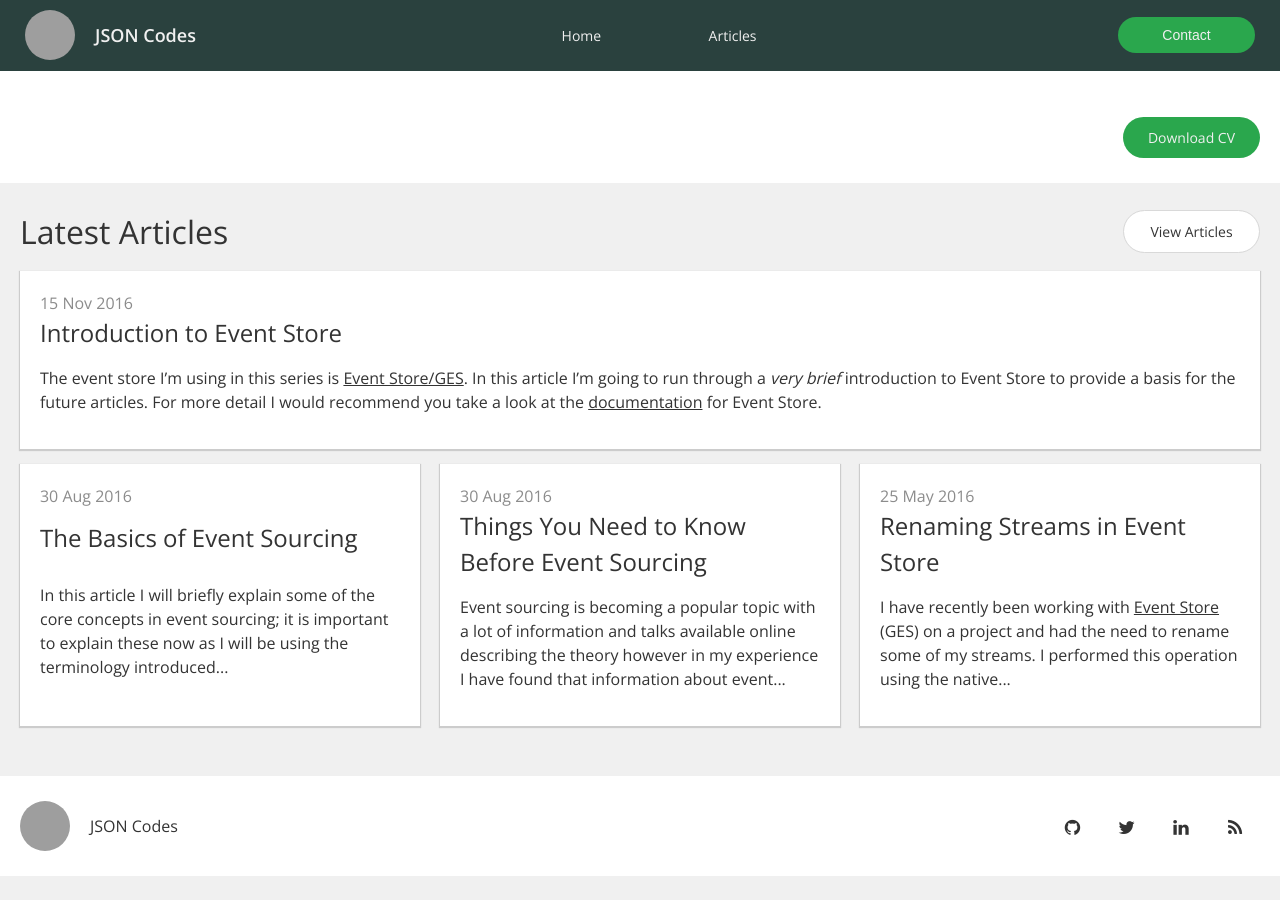
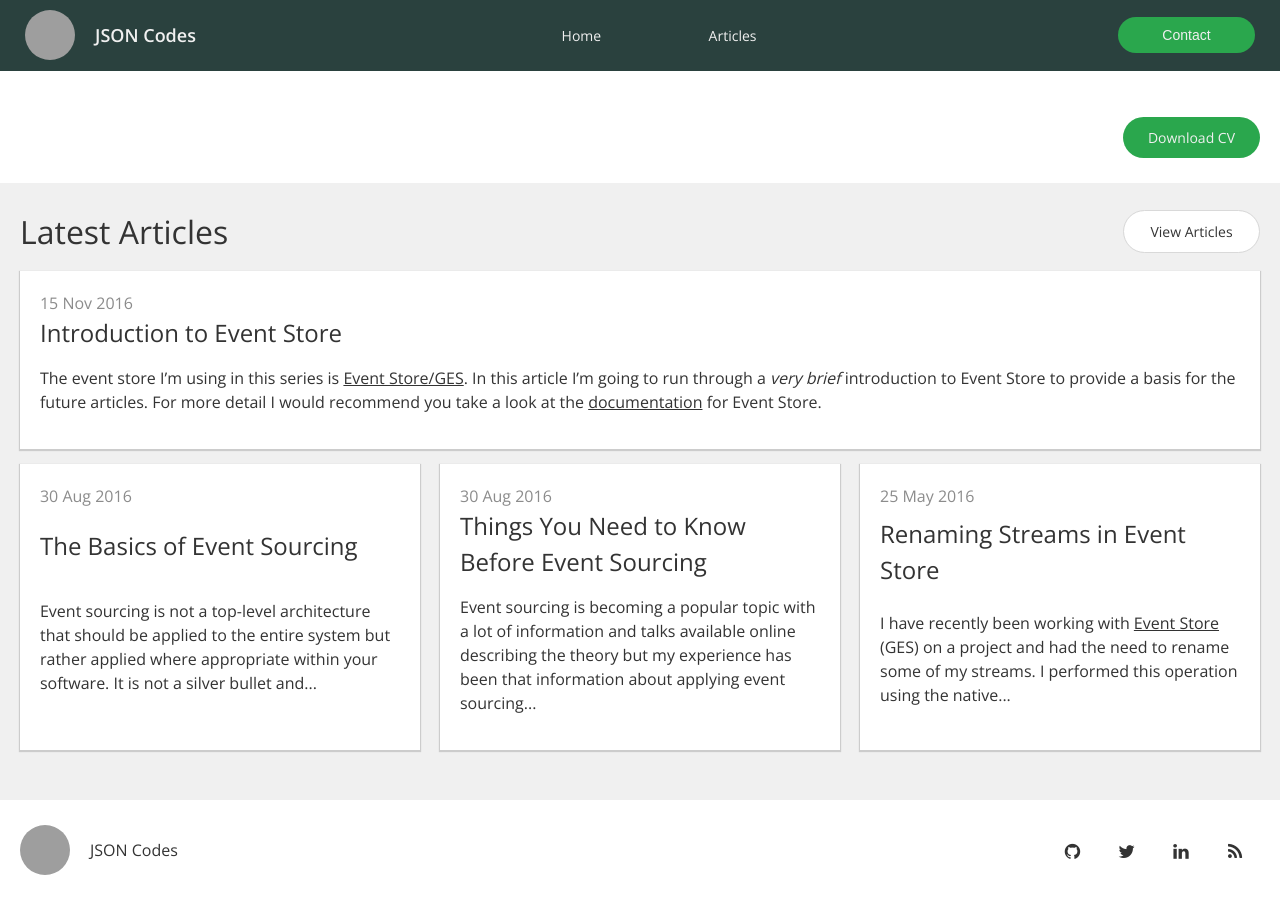
Before and after one commit to jsoncodes/jsoncodes.github.io, a Jekyll site: the page built from index.html, in a window 1280 px wide and 900 px high, scrolled down 1114 px. Built offline with Jekyll 4.4.1, drawn with Linux system fonts in a browser that asks for light colours; nearby versions of some CDN libraries; before the commit the page ends 1990 px from its top, so only the background shows below that; grey boxes are pictures that could not be loaded.

Commit message:
Ammendments

```diff
--- a/_posts/event-sourcing/2016-08-30-things-you-need-to-know-before-event-sourcing.markdown
+++ b/_posts/event-sourcing/2018-01-01-things-you-need-to-know-before-event-sourcing.md
@@ -7,7 +7,7 @@
 series_post_title: Introduction
 ---
 
-Event sourcing is becoming a popular topic with a lot of information and talks available online describing the theory however in my experience I have found that information about event sourcing in practice is harder to come by.  This series is aimed at providing a practical guide (including some .NET code samples) of things you need to know before building an event sourced application.
+Event sourcing is becoming a popular topic with a lot of information and talks available online describing the theory but my experience has been that information about applying event sourcing in practice is harder to come by.  This series is aimed at providing a practical guide (including some .NET code samples) of things you need to know before building an event sourced application.  I am by no means an expert but I want to share my experiences and what I have learned from writing event sourced applications in the past.
 
 I am going to assume some knowledge of the theory of event sourcing (as there are better sources for this) though I will provide a quick introduction to the core concepts.
 
@@ -17,12 +17,10 @@
 
 - Basics of event sourcing
 - Introduction to [Event Store](http://geteventstore.com)
-- Event sourcing and Domain Driven Design (including example code for event sourced aggregates)
+- Event sourcing and Domain Driven Design
 - Projections and read models
 - Event versioning
 - Event Store operations
-
-I won't claim to have all the answers in this series and will be asking some questions throughout that you should perhaps ask yourself (and share your answers for) before making use of event sourcing.
 
 ## Event Stores
 
--- a/_posts/event-sourcing/2016-11-14-basics-of-event-sourcing.markdown
+++ b/_posts/event-sourcing/2018-01-02-basics-of-event-sourcing.md
@@ -6,11 +6,9 @@
 series: Things You Need to Know Before Event Sourcing
 ---
 
-In this article I will briefly explain some of the core concepts in event sourcing; it is important to explain these now as I will be using the terminology introduced in this article throughout the series.
+Event sourcing is not a top-level architecture that should be applied to the entire system but rather applied where appropriate within your software.  It is not a silver bullet and in fact you may find that by applying event sourcing you are trading one set of problems for another; that said, event sourcing opens up a lot of interesting possibilities for your application.
 
-Event sourcing is not a top-level architecture that should be applied to the entire system but rather applied where appropriate within your software.  It is not a silver bullet and in fact you may find that by applying event sourcing you are trading one set of problems for another.  That said, event sourcing opens up a lot of interesting possibilities for your application which I will cover throughout this series.
-
-Before proceeding it's important to clarify that event sourcing is not directly related to Domain Driven Design and while both are regularly described together, they are actually distinct things which can be used without each other.
+Before continuing it's important to clarify that event sourcing is not directly related to Domain Driven Design and while both are regularly described together, they are actually distinct things which can be used without each other.
 
 ## Events and Streams
 
@@ -20,7 +18,7 @@
 
 ## Read Models and Projections
 
-An event stream is not always a particularly useful format for read operations so a more useful **read model** can be produced to complement our event-centric **write model**.  The separation of write and read models is known as **Command Query Responsibility Segregation** (or **CQRS**); this goes beyond the scope of this series however there is a lot of useful content online.
+An event stream is not always a particularly useful format for read operations so a more useful **read model** can be produced to complement our event-centric **write model**.  The separation of write and read models is known as **Command Query Responsibility Segregation** (or **CQRS**); this goes beyond the scope of this series but there is a lot of useful content online.
 
 Producing a read model can be done using a set of **projections**.  A projection is a different view or shape of some data; in this case the event stream may be **projected** into some other storage to provide better querying support.
 
```
Also changed, not shown: _posts/event-sourcing/2018-01-10-conclusion.md (added, +14 -0 lines), _posts/event-sourcing/2018-01-03-introduction-to-event-store.md (renamed from _posts/event-sourcing/2016-11-15-introduction-to-event-store.markdown), _posts/event-sourcing/2018-01-04-event-sourcing-and-domain-driven-design.md (renamed from _posts/event-sourcing/2016-06-22-event-sourcing-and-domain-driven-design.markdown), _posts/event-sourcing/2018-01-05-undoing-events.md (renamed from _posts/event-sourcing/2016-06-20-undoing-events.markdown), _posts/event-sourcing/2018-01-06-creating-projections-from-an-event-store.md (renamed from _posts/event-sourcing/2016-06-23-creating-projections-from-an-event-store.markdown), _posts/event-sourcing/2018-01-07-versioning-events.md (renamed from _posts/event-sourcing/2016-06-21-versioning-events.markdown), _posts/event-sourcing/2018-01-08-event-store-operations.md (renamed from _posts/event-sourcing/2016-06-24-event-store-operations.markdown), _posts/event-sourcing/2018-01-09-removing-data-from-an-event-store.md (renamed from _posts/event-sourcing/2016-06-25-removing-data-from-an-event-store.markdown).
